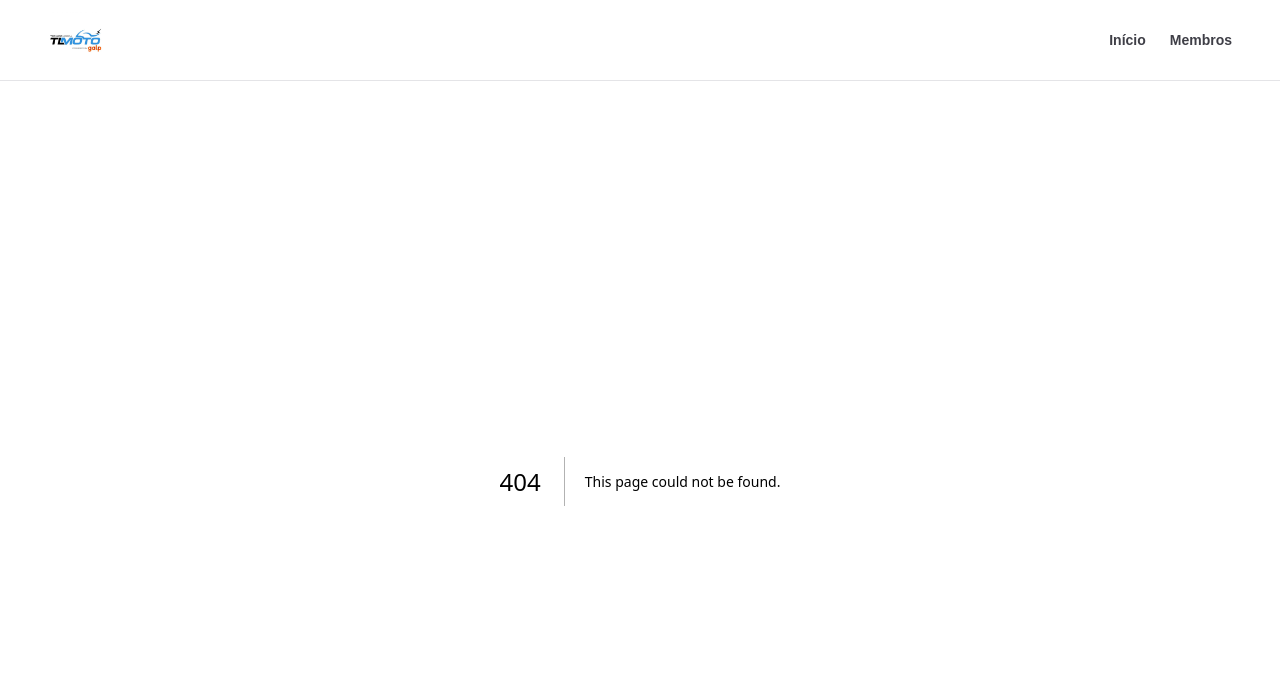
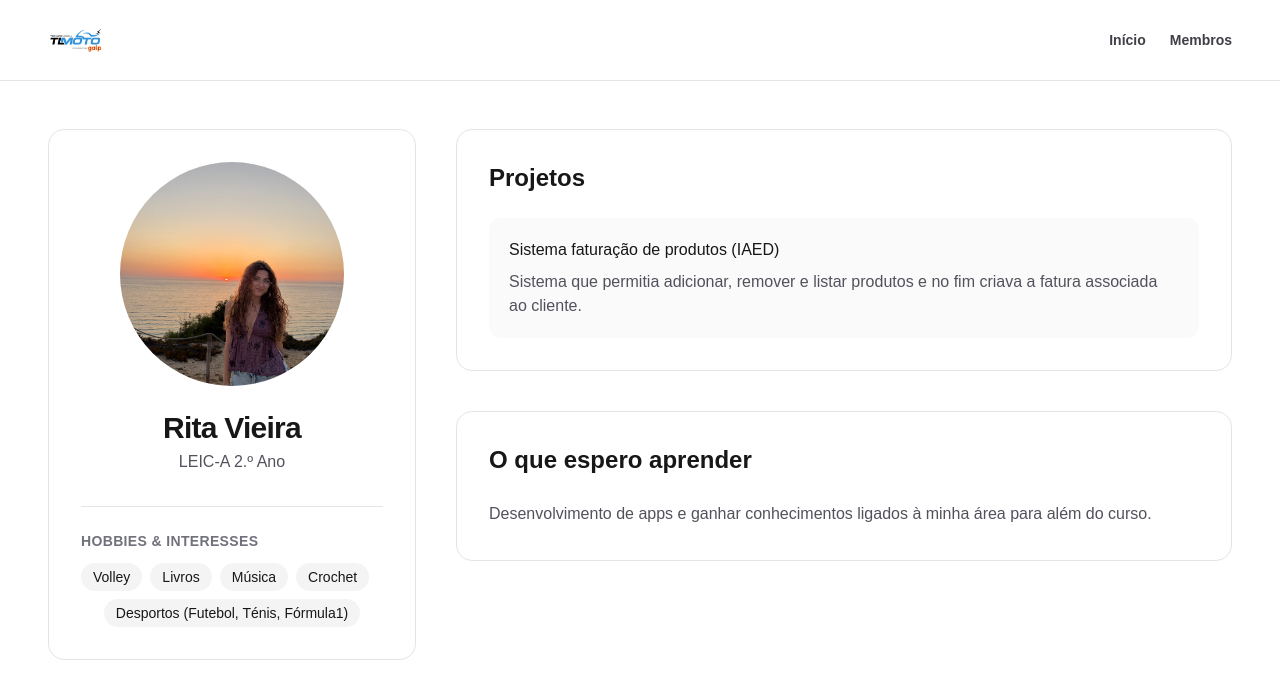
Before and after one commit to sofiareis803/website_TL, a Next.js app: page /members/rita in a window 1280 px wide. Before the commit this address had no page. Shown: the top 698 px of the page. Built offline with nearby package versions, Linux system fonts and the light colour scheme.

Commit message:
Added coisas

```diff
--- a/app/members/page.tsx
+++ b/app/members/page.tsx
@@ -18,6 +18,7 @@ const members = [
     name: "Rita Vieira",
     course: "LEIC",
     href: "/members/rita",
+    photo: "/pictures/rita.jpg"
   }
 ];
 
--- /dev/null
+++ b/app/members/rita/page.tsx
@@ -0,0 +1,58 @@
+import Card from "@/components/Card";
+import ProfileCard from "@/components/ProfileCard";
+
+export default function RitaPage() {
+    return (
+        <main className="mx-auto min-h-screen max-w-7xl px-6 py-12 lg:px-12">
+            <div className="grid gap-10 lg:grid-cols-3">
+                <aside className="lg:col-span-1">
+                    <ProfileCard
+                        photo="/pictures/rita.jpg"
+                        name="Rita Vieira"
+                        course="LEIC-A 2.º Ano"
+                    >
+                    <h2 className="text-sm font-semibold uppercase tracking-wide text-zinc-500">
+                    Hobbies &amp; Interesses
+                    </h2>
+                    <ul className="mt-3 flex flex-wrap gap-2">
+                        <li className="rounded-full bg-zinc-100 px-3 py-1 text-sm dark:bg-zinc-800">
+                            Volley
+                        </li>
+                        <li className="rounded-full bg-zinc-100 px-3 py-1 text-sm dark:bg-zinc-800">
+                            Livros
+                        </li>
+                        <li className="rounded-full bg-zinc-100 px-3 py-1 text-sm dark:bg-zinc-800">
+                            Música
+                        </li>
+                        <li className="rounded-full bg-zinc-100 px-3 py-1 text-sm dark:bg-zinc-800">
+                            Crochet
+                        </li>
+                        <li className="w-full flex justify-center">
+                            <span className="rounded-full bg-zinc-100 px-3 py-1 text-sm dark:bg-zinc-800">
+                                Desportos (Futebol, Ténis, Fórmula1)
+                            </span>
+                        </li>
+                    </ul>
+                    </ProfileCard>
+                </aside>
+
+                <div className="space-y-10 lg:col-span-2">
+                    <Card title="Projetos">
+                        <div className="rounded-xl bg-zinc-50 p-5 dark:bg-zinc-900">
+                            <h3 className="font-medium">Sistema faturação de produtos (IAED)</h3>
+                            <p className="mt-2 text-zinc-600 dark:text-zinc-400">
+                            Sistema que permitia adicionar, remover e listar produtos e no fim criava a fatura associada ao cliente.
+                            </p>
+                        </div>
+                    </Card>
+
+                    <Card title="O que espero aprender">
+                        <p className="leading-7 text-zinc-600 dark:text-zinc-400">
+                        Desenvolvimento de apps e ganhar conhecimentos ligados à minha área para além do curso.
+                        </p>
+                    </Card>
+                </div>
+            </div>
+        </main>
+            )
+}
```
Also changed, not shown: public/pictures/rita.jpg (added).
